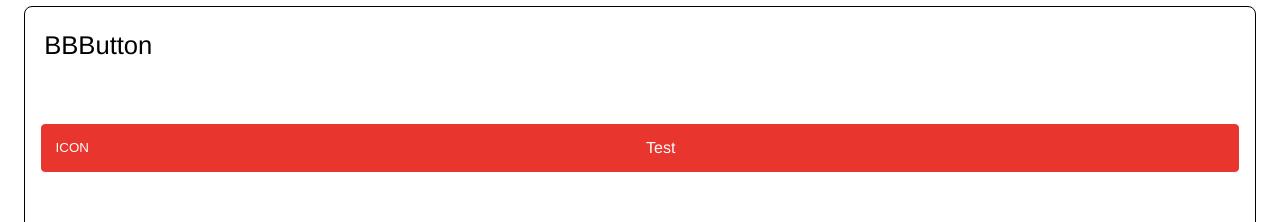
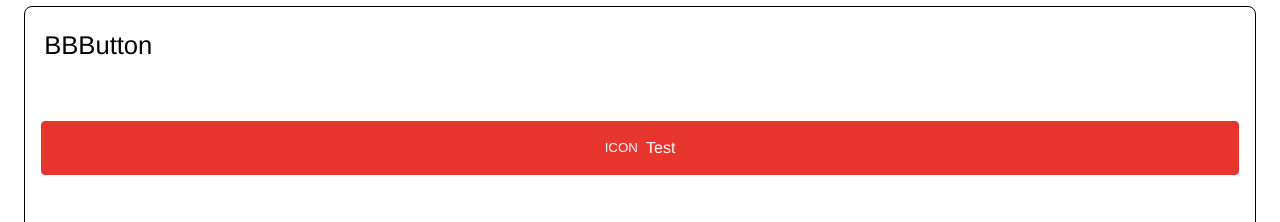
Before and after one commit to dan1229/nextjs-base-blocks, a Next.js app: page / in a window 1280 px wide. Shown: the part 800-1022 px from the top of the page. Built offline with nearby package versions, Linux system fonts and the light colour scheme.

Commit message:
button styling

```diff
--- a/src/bbbutton/styles.module.scss
+++ b/src/bbbutton/styles.module.scss
@@ -40,7 +40,6 @@ $black: var(--black, #000000);
 .base {
   padding: 0.6rem;
   border-radius: var(--button-border-radius, 4px);
-
   &:hover {
     cursor: pointer;
   }
@@ -48,11 +47,13 @@ $black: var(--black, #000000);
 
 //container main with hover classes
 .containerMain {
+  min-height: 2rem;
   width: 100%;
   height: 100%;
   display: flex;
   justify-content: center;
   align-items: center;
+  gap: 0.5rem;
 
   // Show helper text on hover or focus
   &:hover .helperText,
@@ -78,16 +79,14 @@ $black: var(--black, #000000);
 
 // container text
 .containerText {
+  height: 100%;
   display: flex;
   align-items: center;
   justify-content: center;
-  flex: 1;
   text-align: center;
 
   * {
-    display: flex;
-    align-items: center;
-    justify-content: center;
+    margin: 0;
   }
 }
 
@@ -105,10 +104,9 @@ $black: var(--black, #000000);
 // container icon
 .containerIcon {
   height: 100%;
-  margin: 0 0.25rem;
   display: flex;
   flex-direction: column;
-  align-items: baseline;
+  align-items: center;
   justify-content: center;
 
   * {
```
